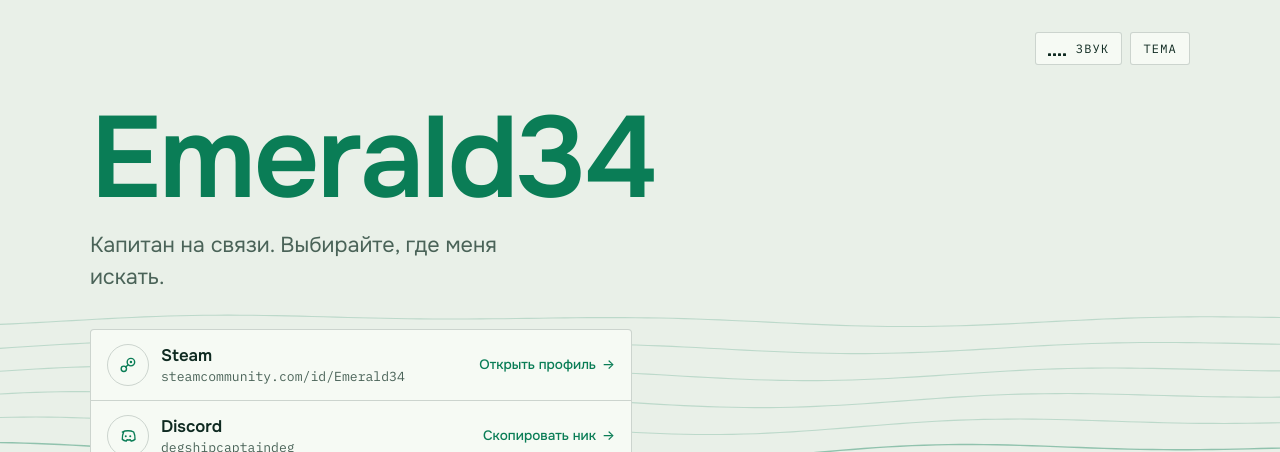
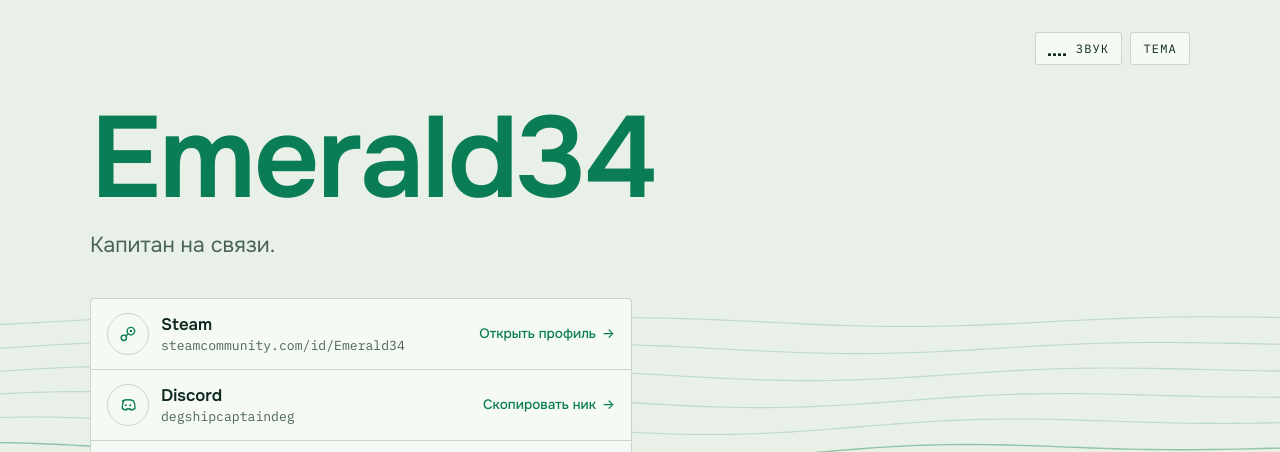
Before and after one commit to Okurokepta31/VISIT, a plain HTML site: page index.html in a window 1280 px wide. Shown: the top 452 px of the page. Drawn offline with Linux system fonts and the light colour scheme; a web font is replaced by a local one.

Commit message:
Remove extra text from lead paragraph in header

```diff
--- a/index.html
+++ b/index.html
@@ -146,7 +146,7 @@
 
   <header>
     <h1 class="name">Emerald34</h1>
-    <p class="lead">Капитан на связи. Выбирайте, где меня искать.</p>
+    <p class="lead">Капитан на связи.</p>
   </header>
 
   <ul class="ledger" aria-label="Контакты">
```
